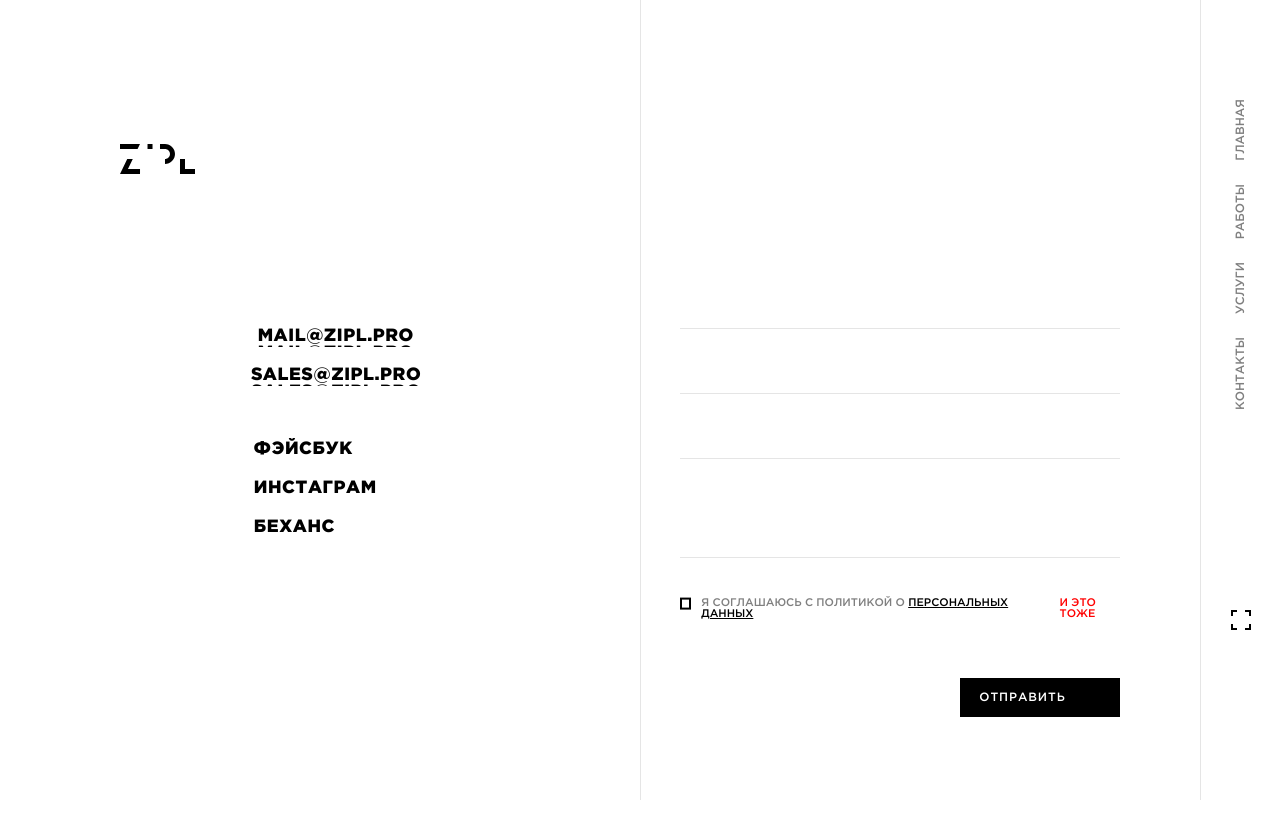
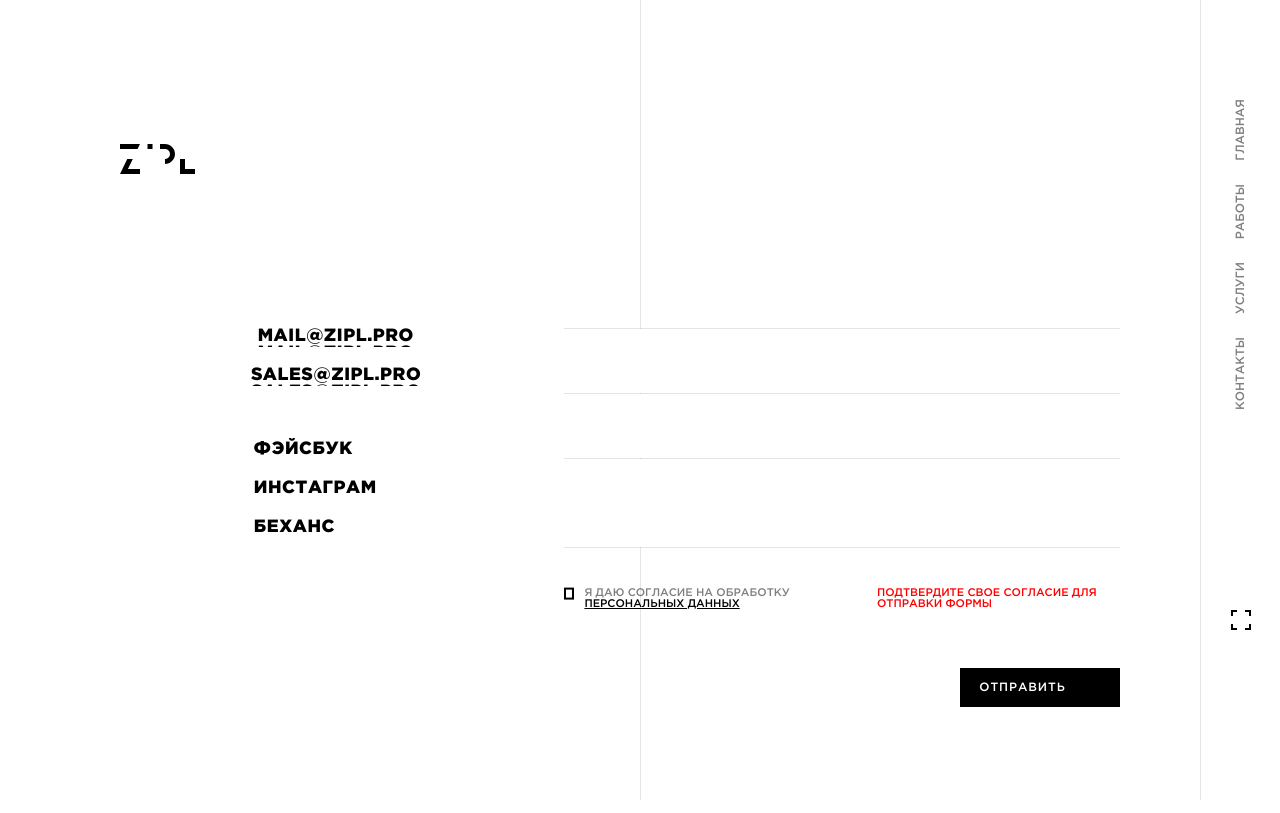
Before and after one commit to AnatolyKostarev/kojo, a React (Create React App) app: page /contacts in a window 1280 px wide. Both pictures are taken after typing "Sample", "name@example.com", "Sample" into the empty fields and a click on the button "ОТПРАВИТЬ". Built offline with nearby package versions, Linux system fonts and the light colour scheme.

Commit message:
Change style warning text in Form

```diff
--- a/src/components/form/Form.jsx
+++ b/src/components/form/Form.jsx
@@ -41,7 +41,7 @@ export default function Form() {
         />
         <div className={styles.focus}>
           {errors?.name && (
-            <p style={{ marginBottom: "20px" }}>
+            <p style={{ marginBottom: "10px" }}>
               {errors?.name?.message || "Error!"}
             </p>
           )}
@@ -69,7 +69,7 @@ export default function Form() {
         />
         <div className={styles.focus}>
           {errors?.email && (
-            <p style={{ marginBottom: "20px" }}>
+            <p style={{ marginBottom: "10px" }}>
               {errors?.email?.message || "Error!"}
             </p>
           )}
@@ -95,7 +95,7 @@ export default function Form() {
         ></textarea>
         <div className={styles.focus}>
           {errors?.message && (
-            <p style={{ marginBottom: "20px" }}>
+            <p style={{ marginBottom: "10px" }}>
               {errors?.message?.message || "Error!"}
             </p>
           )}
@@ -106,17 +106,21 @@ export default function Form() {
           name="Feedback[consent]"
           type="checkbox"
           {...register("consent", {
-            required: "И это тоже",
+            required: "Подтвердите свое согласие для отправки формы",
           })}
           id="feedback-consent"
           className={styles.checkbox}
         />
         <span className={styles.checkfake}></span>
         <span className={styles.policy_text}>
-          Я соглашаюсь с политикой о <Link to="/">персональных данных</Link>
+          Я даю согласие на обработку <Link to="/">персональных данных</Link>
         </span>
         <div className={styles.focus_consent}>
-          {errors?.consent && <p>{errors?.consent?.message || "Error!"}</p>}
+          {errors?.consent && (
+            <p style={{ marginBottom: "10px" }}>
+              {errors?.consent?.message || "Error!"}
+            </p>
+          )}
         </div>
       </label>
       <div className={styles.submitWrapper}>
```
